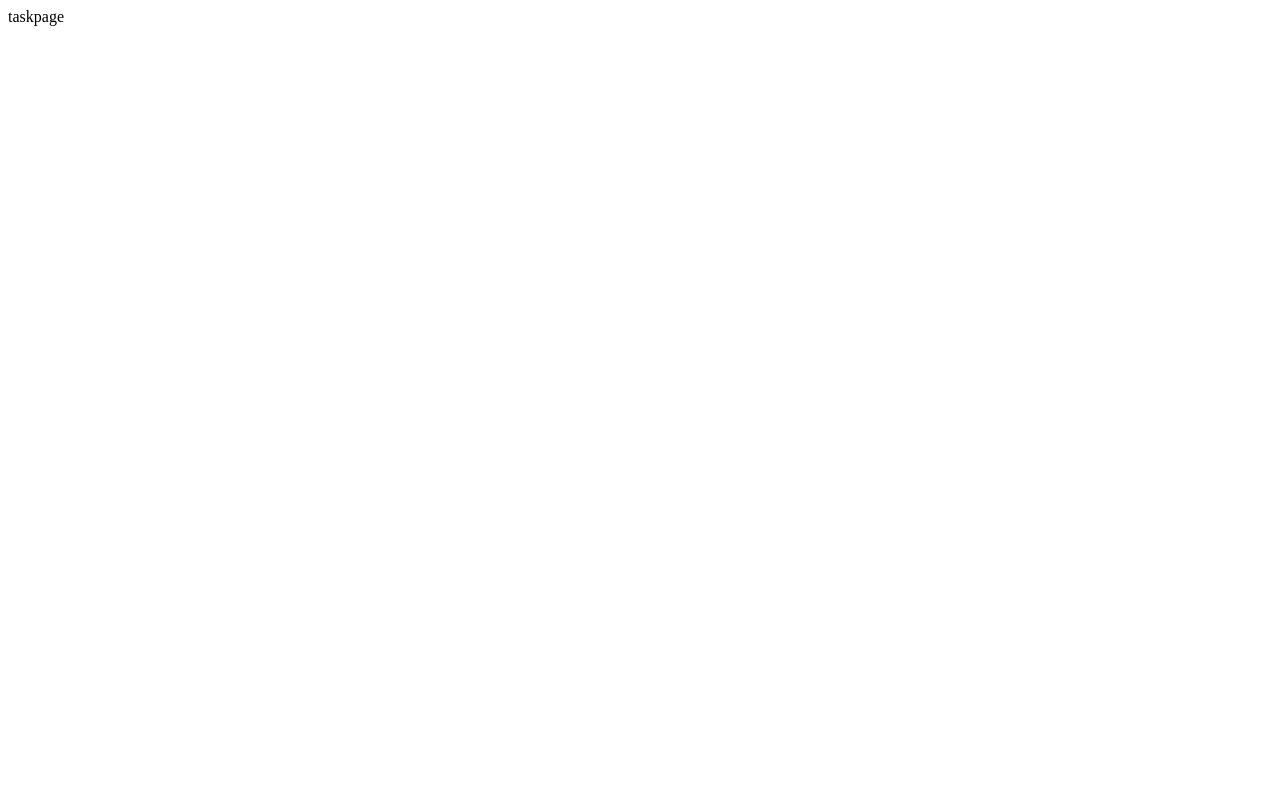
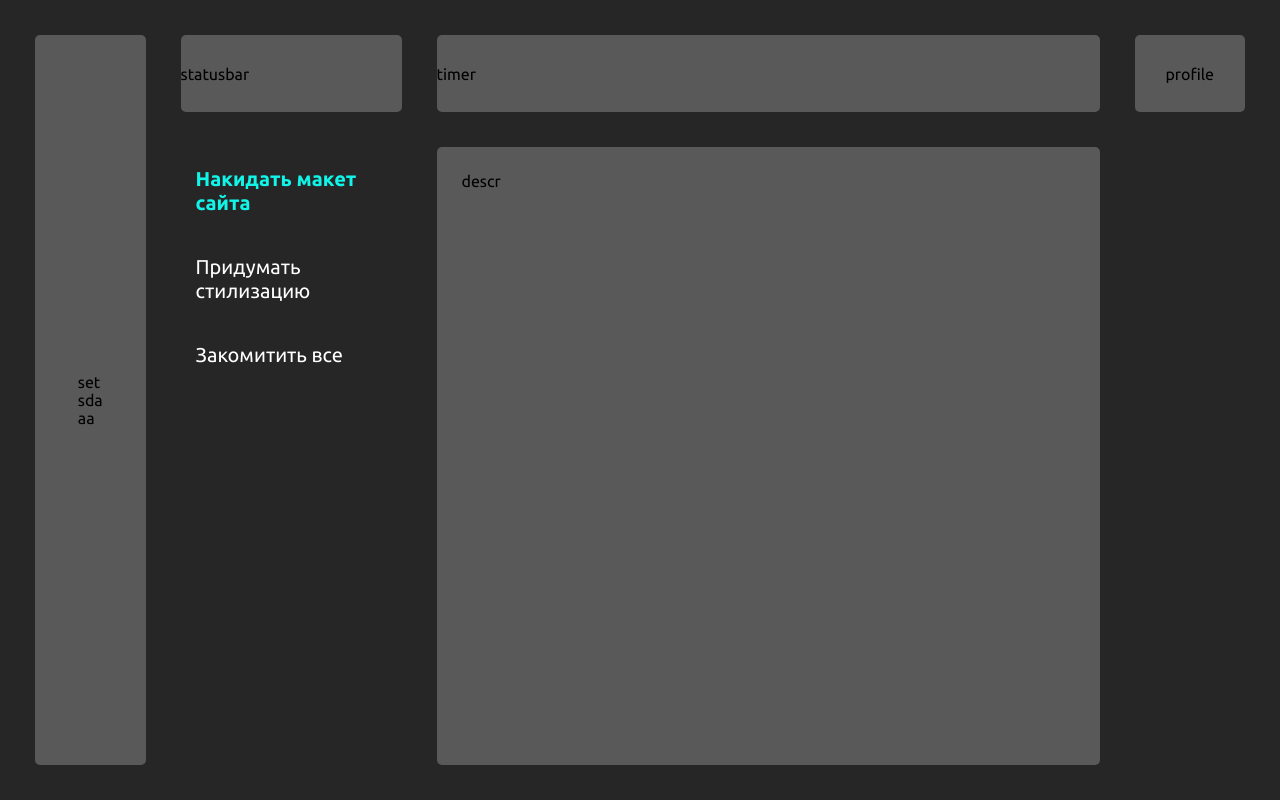
Before and after one commit to Rilleynsss/MindfullProgress, a React (Create React App) app: page / in a window 1280 px wide. Built offline with nearby package versions, Linux system fonts and the light colour scheme.

Commit message:
add grid layout

```diff
--- a/public/index.html
+++ b/public/index.html
@@ -4,6 +4,9 @@
     <meta charset="utf-8" />
     <meta name="viewport" content="width=device-width, initial-scale=1" />
     <meta name="theme-color" content="#000000" />
+    <link rel="preconnect" href="https://fonts.googleapis.com">
+<link rel="preconnect" href="https://fonts.gstatic.com" crossorigin>
+<link href="https://fonts.googleapis.com/css2?family=Ubuntu:ital,wght@0,300;0,400;0,500;0,700;1,300;1,400;1,500;1,700&display=swap" rel="stylesheet">
     <title>Mindfull Progress</title>
   </head>
   <body>
--- a/src/App.tsx
+++ b/src/App.tsx
@@ -1,10 +1,13 @@
 import { FC } from "react";
+import Layout from "./components/Layout/Layout";
 import TaskPage from "./components/TaskPage/Taskpage";
 
 const App: FC = () => {
   return (
-    <div>
-      <TaskPage />
+    <div style={{ display: "flex" }}>
+      <Layout>
+        <TaskPage />
+      </Layout>
     </div>
   );
 };
--- /dev/null
+++ b/src/components/Layout/Layout.tsx
@@ -0,0 +1,24 @@
+import { FC, ReactNode } from "react";
+import NavBar from "../NavBar/NavBar";
+import Statusbar from "../StatusBar/Statusbar";
+import cls from "../../style/layout.module.scss";
+import Timer from "../Timer/Timer";
+import Profile from "../Profile/Profile";
+
+interface LayoutProps {
+  children?: ReactNode;
+}
+
+const Layout: FC<LayoutProps> = ({ children }) => {
+  return (
+    <section className={cls.layout}>
+      <NavBar />
+      <Statusbar />
+      <Timer />
+      <Profile />
+      <section className={cls.layoutContent}>{children}</section>
+    </section>
+  );
+};
+
+export default Layout;
--- /dev/null
+++ b/src/components/NavBar/NavBar.tsx
@@ -0,0 +1,16 @@
+import { FC } from "react";
+import cls from "../../style/layout.module.scss";
+
+const NavBar: FC = () => {
+  return (
+    <div className={cls.layoutNavbar}>
+      <ul>
+        <li>set</li>
+        <li>sda</li>
+        <li>aa</li>
+      </ul>
+    </div>
+  );
+};
+
+export default NavBar;
--- /dev/null
+++ b/src/components/Profile/Profile.tsx
@@ -0,0 +1,8 @@
+import { FC } from "react";
+import cls from "../../style/layout.module.scss";
+
+const Profile: FC = () => {
+  return <section className={cls.layoutProfile}>profile</section>;
+};
+
+export default Profile;
--- /dev/null
+++ b/src/components/StatusBar/Statusbar.tsx
@@ -0,0 +1,8 @@
+import { FC } from "react";
+import cls from "../../style/layout.module.scss";
+
+const Statusbar: FC = () => {
+  return <div className={cls.layoutStatusbar}>statusbar</div>;
+};
+
+export default Statusbar;
--- a/src/components/TaskPage/Taskpage.tsx
+++ b/src/components/TaskPage/Taskpage.tsx
@@ -1,7 +1,16 @@
 import { FC } from "react";
-
+import cls from "../../style/taskPage.module.scss";
 const TaskPage: FC = () => {
-  return <div>taskpage</div>;
+  return (
+    <section className={cls.taskPage}>
+      <ul className={cls.taskList}>
+        <li className={cls.active}>Накидать макет сайта</li>
+        <li>Придумать стилизацию</li>
+        <li>Закомитить все </li>
+      </ul>
+      <div className={cls.description}>descr</div>
+    </section>
+  );
 };
 
 export default TaskPage;
--- /dev/null
+++ b/src/components/Timer/Timer.tsx
@@ -0,0 +1,8 @@
+import { FC } from "react";
+import cls from "../../style/layout.module.scss";
+
+const Timer: FC = () => {
+  return <section className={cls.layoutTimer}>timer</section>;
+};
+
+export default Timer;
--- a/src/style/index.scss
+++ b/src/style/index.scss
@@ -0,0 +1,15 @@
+*{
+    margin: 0;
+    padding: 0;
+    box-sizing: border-box;
+}
+
+
+body{
+    background: #262626;
+    padding: 35px;
+    font-family: Ubuntu;
+}
+li{
+    list-style: none;
+}
--- /dev/null
+++ b/src/style/layout.module.scss
@@ -0,0 +1,52 @@
+.layout{
+    width: 100%;
+    display: grid;
+    grid-template-columns: 1fr 2fr 6fr 1fr;
+    grid-template-rows: 1fr 8fr;
+    gap: 35px;
+    &Navbar{
+        grid-row: 1/3;
+        grid-column: 1/2;
+        width: 100%;
+        height: calc(100vh - 70px);
+        background: #595959;
+        border-radius: 5px;
+        display: flex;
+        justify-content: center;
+        align-items: center;
+    }
+    &Profile{
+        grid-row: 1;
+        grid-column: 4/5;
+        background: #595959;
+        width: 100%;
+        display: flex;
+        align-items: center;
+        justify-content: center;
+        border-radius: 5px
+    };
+    &Statusbar{
+        grid-column: 2/3;
+        grid-row: 1;
+        width: 100%;
+        height: 100%;
+        background: #595959;
+        border-radius: 5px;
+        display: flex;
+        align-items: center;
+    };
+    &Timer{
+        grid-row: 1;
+        grid-column: 3/4;
+        width: 100%;
+        border-radius: 5px;
+        height: 100%;
+        background: #595959;
+        display: flex;
+        align-items: center;
+    };
+    &Content{
+        grid-row: 2;
+        grid-column: 2/4;
+    }
+}
--- /dev/null
+++ b/src/style/taskPage.module.scss
@@ -0,0 +1,31 @@
+.taskPage{
+    display: grid;
+    grid-template-columns: 1fr 3fr;
+    gap: 35px;
+    width: 100%;
+    height: 100%;
+
+}
+.taskList{
+    width: 100%;
+    grid-column: 1;
+    & li{
+        font-size: 20px;
+        // border: 1px solid gray;
+        padding: 20px 0;
+        margin-left: 15px;
+        cursor: pointer;
+        color:#fff;
+        &.active{
+            color:#11F5E8;
+            font-weight: 600;
+        }
+    }
+}
+.description{
+    grid-column: 2;
+    width: 100%;
+    background:#595959;
+    border-radius: 5px;
+    padding: 25px;
+}
```
